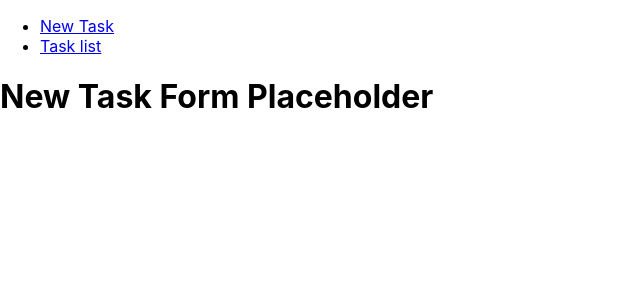
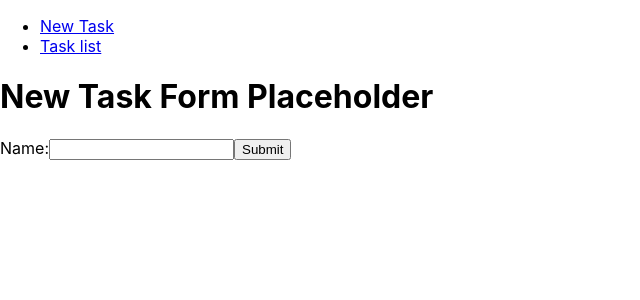
Before and after one commit to stevemolloy/new_maint_app, a React (Create React App) app in the folder frontend/: page / in a window 1280 px wide. Shown: the top 300 px of the page, without its empty margins (0-640 px from the left). Built offline with nearby package versions, Linux system fonts and the light colour scheme.

Commit message:
Barebones form working on newtaskform

```diff
--- a/frontend/src/NewTaskForm.js
+++ b/frontend/src/NewTaskForm.js
@@ -1,9 +1,28 @@
-import React from 'react';
+import React, { useState } from 'react';
 
 const NewTaskForm = (props) => {
+  const [formData, setFormData] = useState({
+    text: ''
+  });
+
+  const handleSubmit = (event) => {
+    event.preventDefault();
+    console.log(formData);
+  }
+
   return (
     <div>
       <h1>New Task Form Placeholder</h1>
+      <form onSubmit={handleSubmit}>
+        <label>
+          Name:
+          <input type="text"
+            value={formData.text}
+            onChange={(e) => setFormData({...formData, text: e.target.value})}
+          />
+        </label>
+        <input type="submit" value="Submit" />
+      </form>
     </div>
   );
 }
```
